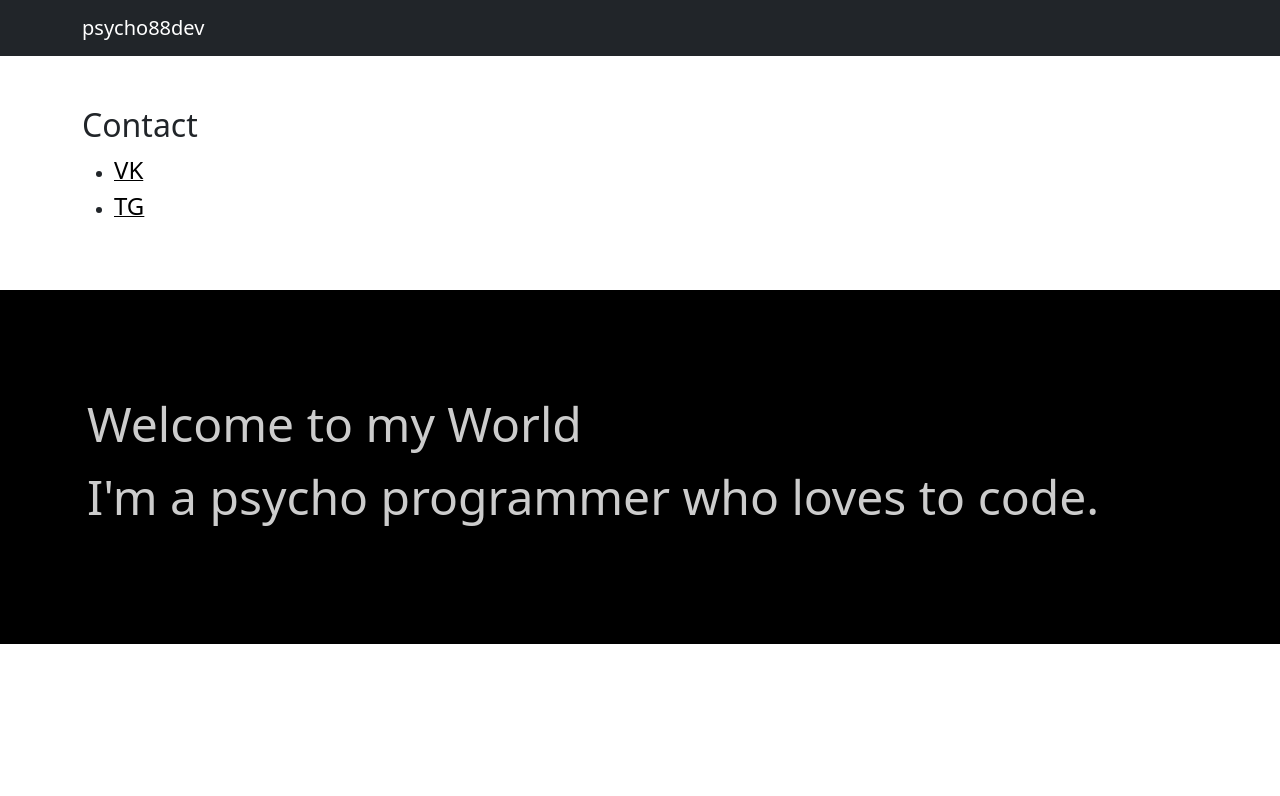
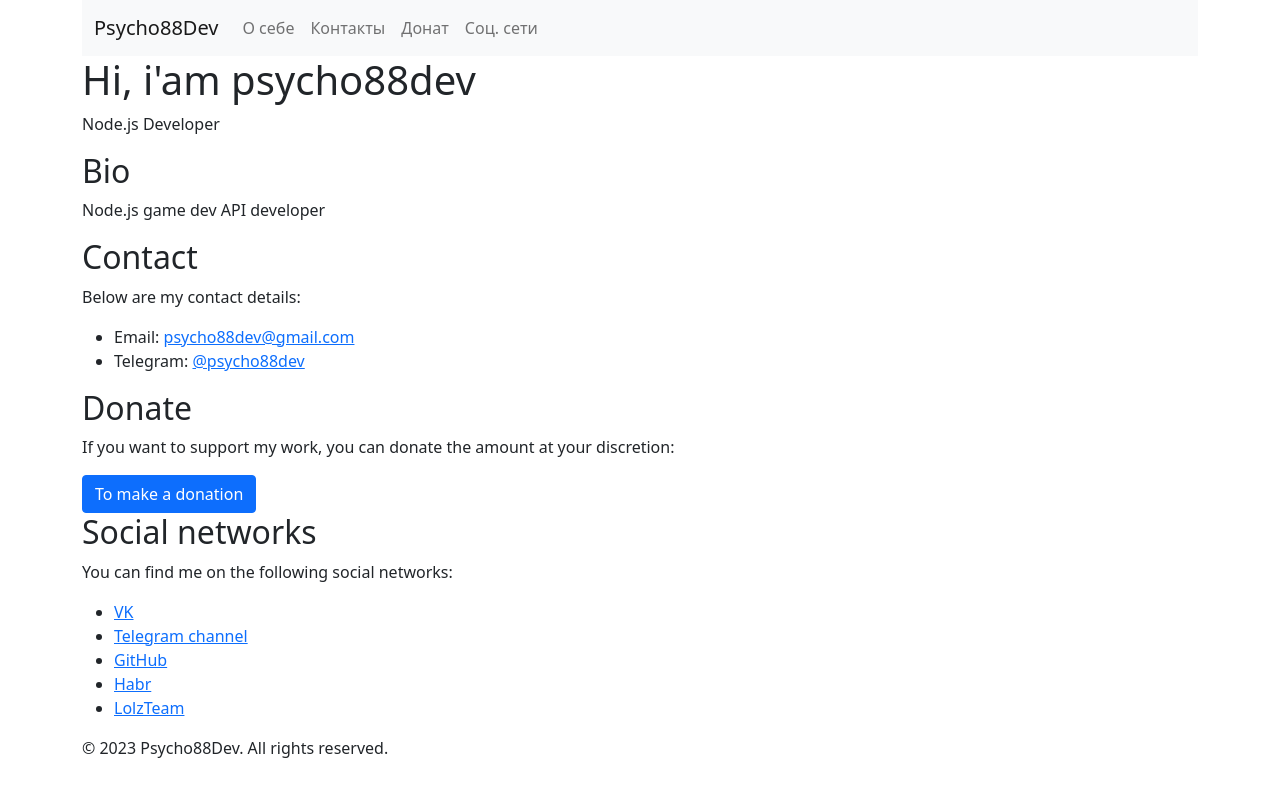
Before and after one commit to psycho88dev/dev, a plain HTML site: page index.html in a window 1280 px wide. Drawn offline with nearby package versions, Linux system fonts and the light colour scheme.

Commit message:
Update index.html

```diff
--- a/index.html
+++ b/index.html
@@ -1,50 +1,92 @@
 <!DOCTYPE html>
 <html lang="en">
+
 <head>
     <meta charset="UTF-8">
     <meta name="viewport" content="width=device-width, initial-scale=1.0">
     <title>psycho88dev</title>
-  <link rel="stylesheet" href="https://cdn.jsdelivr.net/npm/bootstrap@5.3.0/dist/css/bootstrap.min.css">
+    <link rel="stylesheet" href="https://cdnjs.cloudflare.com/ajax/libs/bootstrap/5.1.0/css/bootstrap.min.css">
     <link rel="stylesheet" href="style.css">
 </head>
+
 <body>
+    <div class="container">
         <header>
-    <nav class="navbar navbar-dark bg-dark">
-      <div class="container">
-        <a class="navbar-brand" href="#">psycho88dev</a>
+            <nav class="navbar navbar-expand-lg navbar-light bg-light">
+                <div class="container-fluid">
+                    <a class="navbar-brand" href="#">Psycho88Dev</a>
+                    <button class="navbar-toggler" type="button" data-bs-toggle="collapse"
+                        data-bs-target="#navbarNav" aria-controls="navbarNav" aria-expanded="false"
+                        aria-label="Toggle navigation">
+                        <span class="navbar-toggler-icon"></span>
+                    </button>
+                    <div class="collapse navbar-collapse" id="navbarNav">
+                        <ul class="navbar-nav ml-auto">
+                            <li class="nav-item">
+                                <a class="nav-link" href="#about">О себе</a>
+                            </li>
+                            <li class="nav-item">
+                                <a class="nav-link" href="#contact">Контакты</a>
+                            </li>
+                            <li class="nav-item">
+                                <a class="nav-link" href="#donate">Донат</a>
+                            </li>
+                            <li class="nav-item">
+                                <a class="nav-link" href="#social">Соц. сети</a>
+                            </li>
+                        </ul>
+                    </div>
                 </div>
             </nav>
         </header>
 
-  <section class="contact-section">
-    <div class="container">
-      <div class="row">
-        <div class="col">
-          <h2>Contact</h2>
-          <ul>
-            <li>
-              <a href="https://vk.com/psychodev" class="contact-link">
-                <span class="contact-emoji">VK</span>
-              </a>
-            </li>
-            <li>
-              <a href="https://t.me/psychodevs" class="contact-link">
-                <span class="contact-emoji">TG</span>
-              </a>
-            </li>
-          </ul>
-        </div>
-      </div>
+        <main>
+            <section id="banner">
+                <div class="banner-content">
+                    <h1>Hi, i'am psycho88dev</h1>
+                    <p>Node.js Developer</p>
                 </div>
             </section>
 
-  <section class="psychopath-section">
-    <div class="container">
-      <h2 class="glitch-effect">Welcome to my World</h2>
-      <p class="glitch-effect">I'm a psycho programmer who loves to code.</p>
-    </div>
+            <section id="about">
+                <h2>Bio</h2>
+                <p>Node.js game dev API developer</p>
             </section>
 
-  <script src="https://cdn.jsdelivr.net/npm/bootstrap@5.3.0/dist/js/bootstrap.bundle.min.js"></script>
+            <section id="contact">
+                <h2>Contact</h2>
+                <p>Below are my contact details:</p>
+                <ul>
+                    <li>Email: <a href="mailto:psycho88dev@gmail.com">psycho88dev@gmail.com</a></li>
+                    <li>Telegram: <a href="tg://resolve?domain=psychodevs">@psycho88dev</a></li>
+                </ul>
+            </section>
+
+            <section id="donate">
+                <h2>Donate</h2>
+                <p>If you want to support my work, you can donate the amount at your discretion:</p>
+                <button class="btn btn-primary">To make a donation</button>
+            </section>
+
+            <section id="social">
+                <h2>Social networks</h2>
+                <p>You can find me on the following social networks:</p>
+                <ul>
+                    <li><a href="https://vk.com/psychodev">VK</a></li>
+                    <li><a href="https://t.me/psycho88dev">Telegram channel</a></li>
+                    <li><a href="https://github/psycho88dev">GitHub</a></li>
+                    <li><a href="https://habr.com/ru/users/psycho88dev">Habr</a></li>
+                    <li><a href="https://zelenka.guru/members/6705721">LolzTeam</a></li>
+                </ul>
+            </section>
+        </main>
+
+        <footer>
+            <p>&copy; 2023 Psycho88Dev. All rights reserved.</p>
+        </footer>
+    </div>
+
+    <script src="https://cdnjs.cloudflare.com/ajax/libs/bootstrap/5.1.0/js/bootstrap.bundle.min.js"></script>
 </body>
+
 </html>
```
Lines whose indentation alone changed are shown as unchanged.
